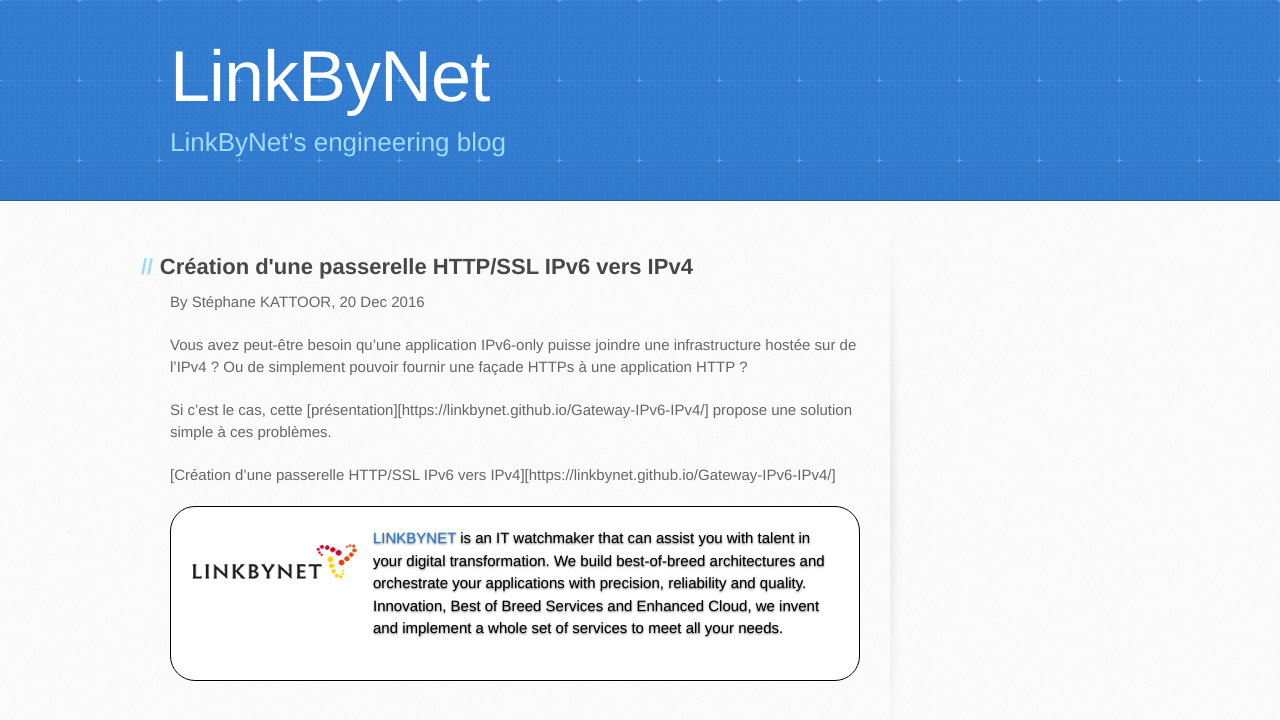
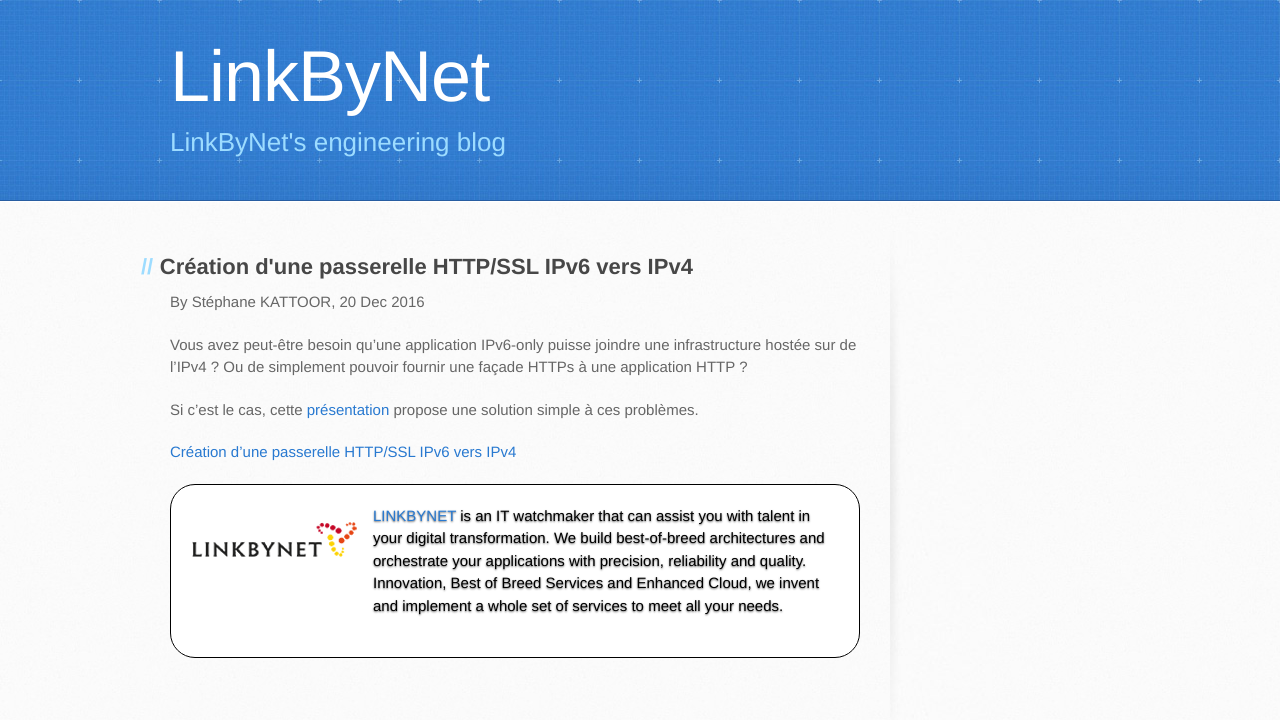
Before and after one commit to souravbadami/linkbynet.github.io, a Jekyll site: the page built from _posts/2016-12-20-Gateway-IPv6-IPv4.markdown, in a window 1280 px wide. Shown: the top 720 px of the page. Built offline with Jekyll 4.4.1, drawn with Linux system fonts in a browser that asks for light colours.

Commit message:
fixing links

```diff
--- a/_posts/2016-12-20-Gateway-IPv6-IPv4.markdown
+++ b/_posts/2016-12-20-Gateway-IPv6-IPv4.markdown
@@ -12,7 +12,7 @@
 infrastructure hostée sur de l'IPv4 ? Ou de simplement pouvoir fournir une façade
 HTTPs à une application HTTP ?
 
-Si c'est le cas, cette [présentation][https://linkbynet.github.io/Gateway-IPv6-IPv4/]
+Si c'est le cas, cette [présentation](https://linkbynet.github.io/Gateway-IPv6-IPv4/)
 propose une solution simple à ces problèmes.
 
-[Création d'une passerelle HTTP/SSL IPv6 vers IPv4][https://linkbynet.github.io/Gateway-IPv6-IPv4/]
+[Création d'une passerelle HTTP/SSL IPv6 vers IPv4](https://linkbynet.github.io/Gateway-IPv6-IPv4/)
```
